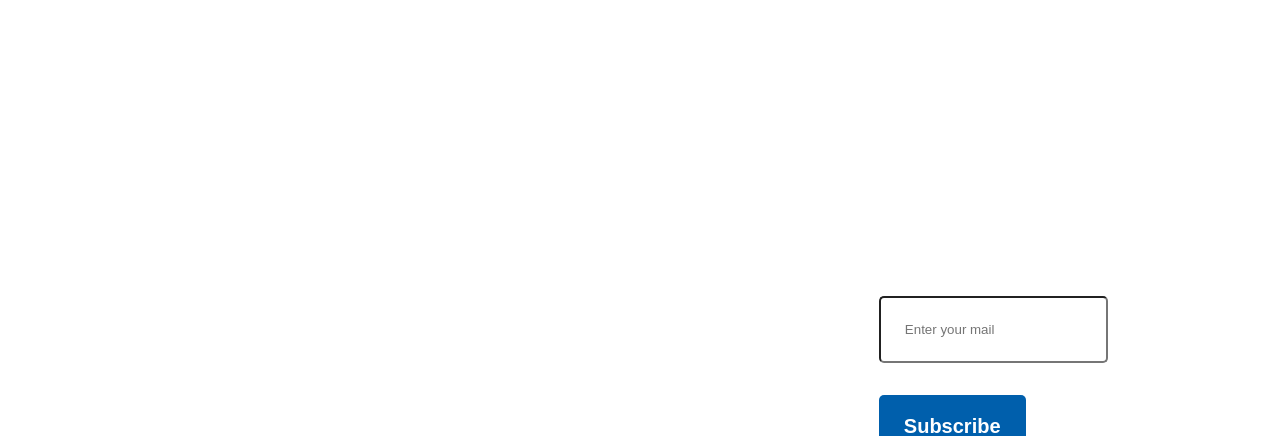
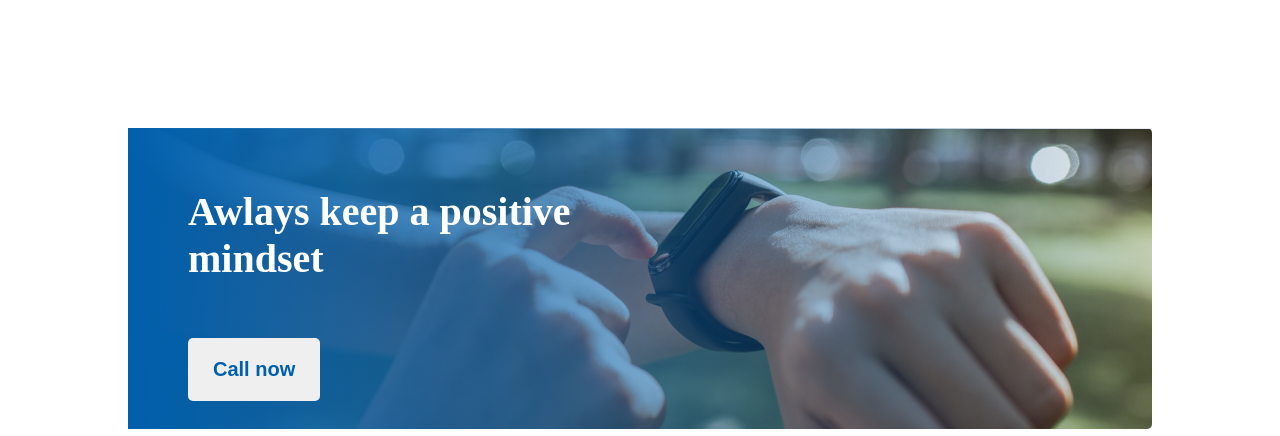
Before and after one commit to SojibAhmed114/portfolio-design-one-solve, a plain HTML site: page index.html in a window 1280 px wide. Shown: the part 1970-2406 px from the top of the page. Drawn offline with Linux system fonts and the light colour scheme.

Commit message:
final update

```diff
--- a/index.html
+++ b/index.html
@@ -69,6 +69,17 @@
 
             </section>
         </section>
+
+<!-- last photo section start -->
+
+        <section class="last-photo">
+            <article class="last-photo-gradient">
+                <h2 class="last-photo-title">Awlays keep a positive <br> mindset</h2>
+                <button class="last-photo-btn header-btn"> Call now </button>
+            </article>
+        </section>
+
+<!-- last photo section end -->
     </main>
 
 <!-- footer work start -->
@@ -87,10 +98,10 @@
                     </article>
             </article>
 
-            <article class="footerpart-two">
+            <article class="footerpart-one">
                 <h3 class="parttwo-title">Subscribe</h3>
                 <input class="mailtext" type="email" name="" id="" placeholder="Enter your mail">
-                <button class="header-btn footer-btn">Subscribe</button>
+                <button class="header-btn ">Subscribe</button>
             </article>
 
         </section>
--- a/style.css
+++ b/style.css
@@ -46,7 +46,6 @@ main{
     align-items: center;
     gap: 50px;
     justify-content: space-between;
-    /* background-color: rebeccapurple; */
     margin: 136px auto;
 }
 
@@ -73,9 +72,7 @@ main{
 }
 
 /* main section two design */
-/* .sectionTwo-contariner{
-    background-color: aqua;
-} */
+
 .sectionTwo-contariner{
     padding-bottom: 100px;
 }
@@ -101,7 +98,7 @@ two-skills-contrainer{
 
 }
 
-/* programming hero sir slotion */
+/* programming hero sir solution */
 /* .contariner-photo{
     background: url('./images/gradient1.png'),url('./images/watch.png');
     height:318px;
@@ -115,57 +112,75 @@ two-skills-contrainer{
 .photo-te{
     margin-top: 64px;
 } */
-programming hero sir slotion
 
+/* programming hero sir solution end  */
 
+.last-photo{
+    background: url('./images/watch.png');
+    background-position: center;
+    background-size: cover;
+    border-radius: 5px;
+    width: 100%;
+    height: 301px;
+}
+.last-photo-gradient{
+    background: linear-gradient(to right, #005FAC, #73727221);
+    height: 301px;
+}
 
-
-
+.last-photo-title{
+    padding: 60px 0 24px 60px;
+    font-size: 40px;
+    color: #fff;
+}
+.last-photo-btn{
+    margin-left: 60px;
+}
+/* last photo section end *
 
 /* foooter work start */
 footer{
     background-color: #151414;
+    margin-top: 100px;
 }
 
 .footer-container{
-    width: 80%;
-    margin: auto;
     display: flex;
-    justify-content: space-between;
-    padding: 130px 0;
+    gap: 100px;
+    padding: 100px 200px;
 }
 
-.partone-title{
-    font-size: 45px;
-    color: white;
-}
-.partone-discription, .partone-phone, .partone-email {
-    color: white;
-    padding: 10px 0;
+.footerpart-one{
+    width: 50%;
 }
 
-.footer-photo-content{
-    display: flex;
+.footerpart-one,  .footer-btn, .mailtext, .parttwo-title {
+    display: block;
+    width: 80%;
+}
+
+.partone-title, .partone-discription, .partone-email, .partone-phone {
+    color: #fff;
+    padding-bottom: 24px;
+}
+.partone-title{
+    font-size: 40px;
 }
 
 .footer-photo{
     padding-right: 20px;
 }
 
-
 .parttwo-title{
-    font-size: 25px;
-    color: white;
-    padding-bottom: 10px;
+    color: #fff;
+    font: 20px;
+    padding-bottom: 30px;
 }
-
 .mailtext{
     padding: 24px;
     border-radius: 5px;
     background-color: transparent;
+    border: 1px solid #fff;
+}
 
-}
-.footer-btn{
-    color: white ;
-    background-color: #005FAC;
-}
+/* footer part end */
```
